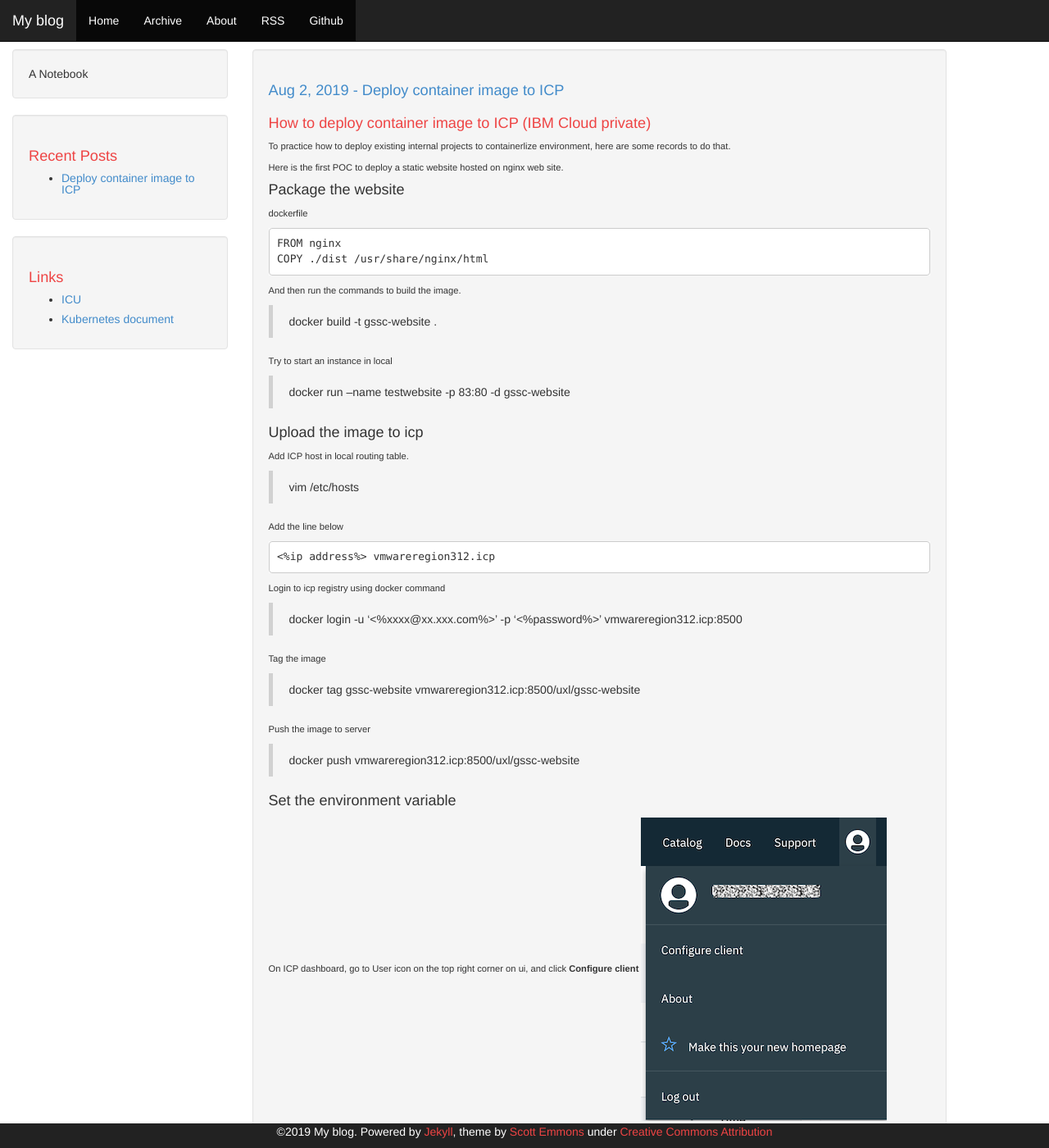
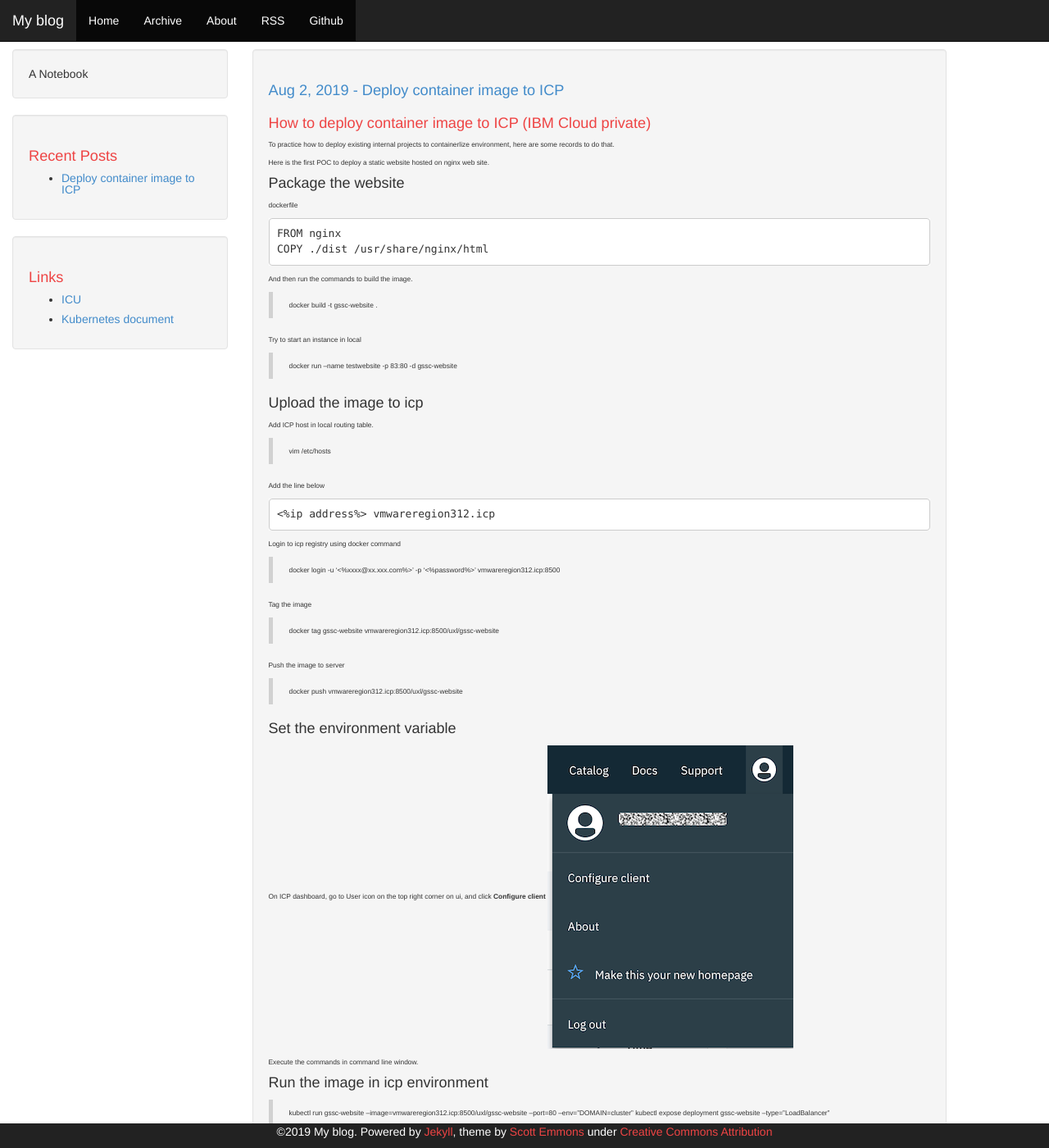
Before and after one commit to pyllearn/notebook, a Jekyll site: the page built from index.html, in a window 1280 px wide and 1400 px high. Shown: the whole window at 82% size. Built offline with Jekyll 4.4.1, drawn with Linux system fonts in a browser that asks for light colours; the list of posts is cut into pages by our own code.

Commit message:
update icp

```diff
--- a/css/theme.css
+++ b/css/theme.css
@@ -43,9 +43,11 @@ body {
 }
 
 .well p {
-    font-size: 0.8em;
+    font-size: 0.6em;
 }
-
+.well blockquote{
+    font-size: 1em;
+}
 .author {
     color: #ee4444;
 }
```
